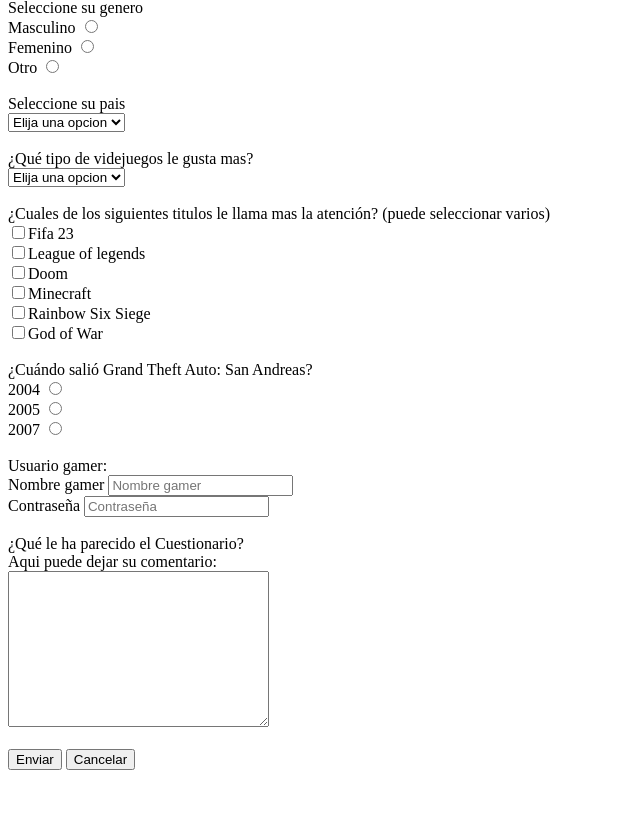
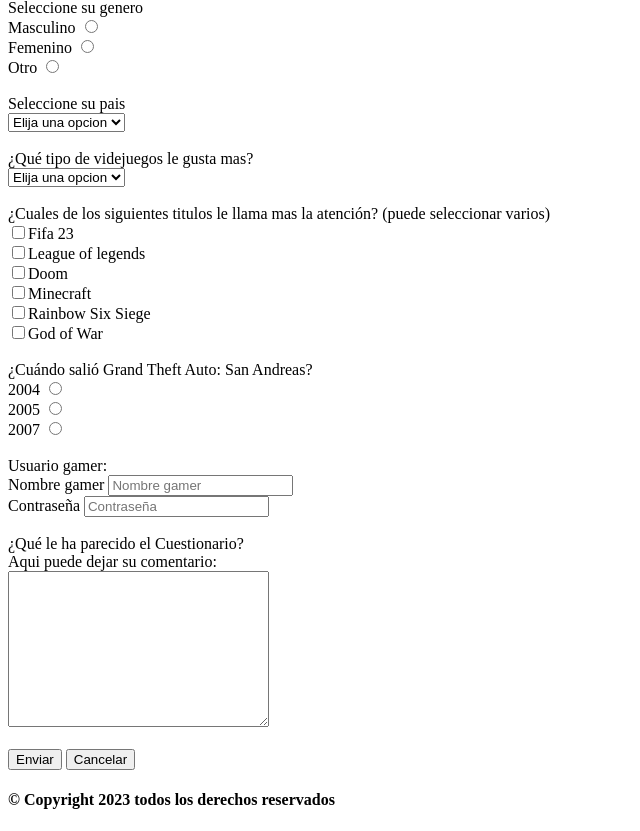
Before and after one commit to Leyton434/clase3, a plain HTML site: page pages/Contacto.html in a window 1280 px wide. Shown: the part 298-1129 px from the top of the page, without its empty margins (0-640 px from the left). Before the commit the page ends 1076 px from the top, so only its background shows below. Drawn offline with Linux system fonts and the light colour scheme.

Commit message:
añadi derechos reservados a contactos

```diff
--- a/pages/Contacto.html
+++ b/pages/Contacto.html
@@ -95,6 +95,8 @@
             <input type="reset" value="Cancelar">
         </form>
     </main>
-    <footer></footer>
+    <footer>
+        <h4>&copy; Copyright 2023 todos los derechos reservados</h4>
+    </footer>
 </body>
 </html>
```
